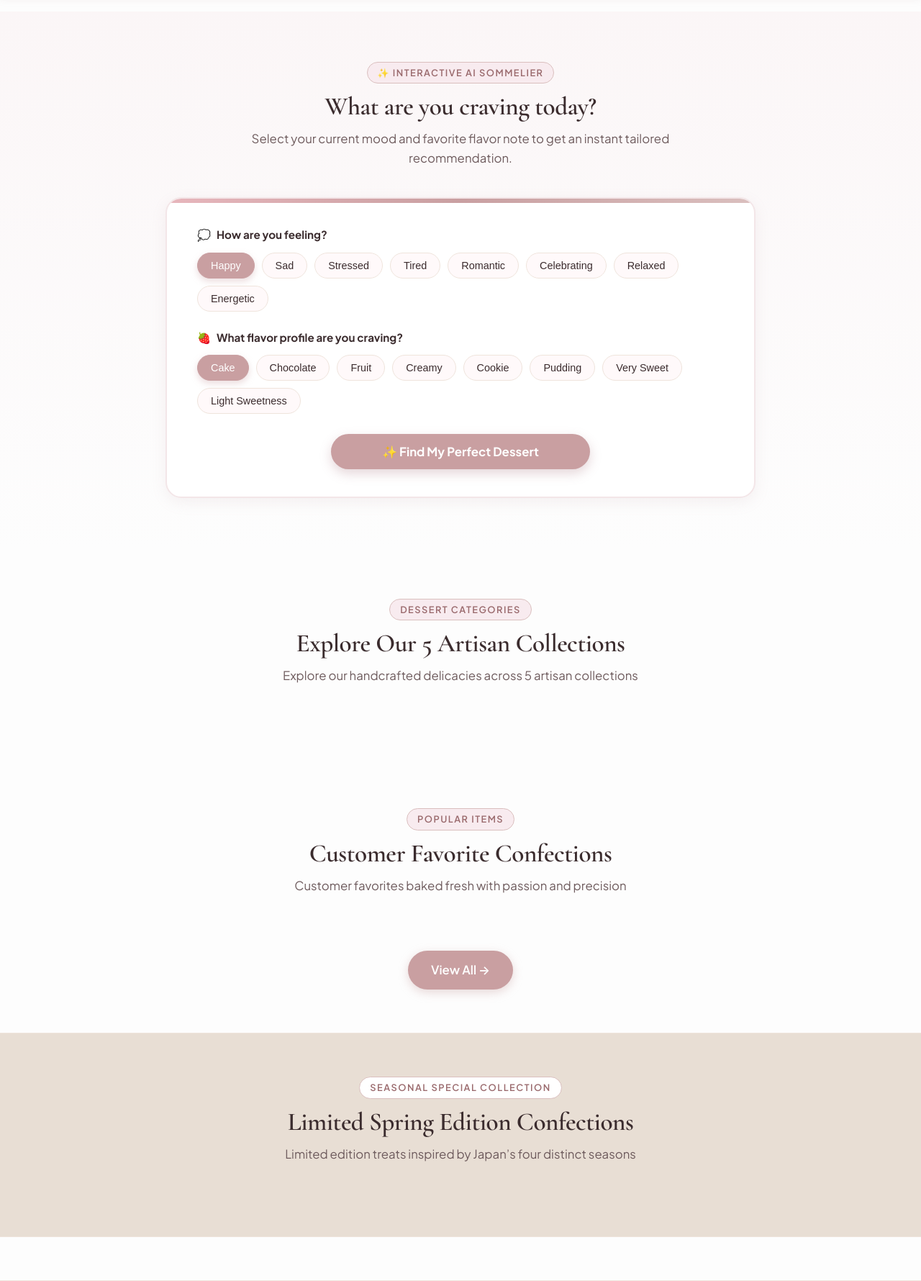
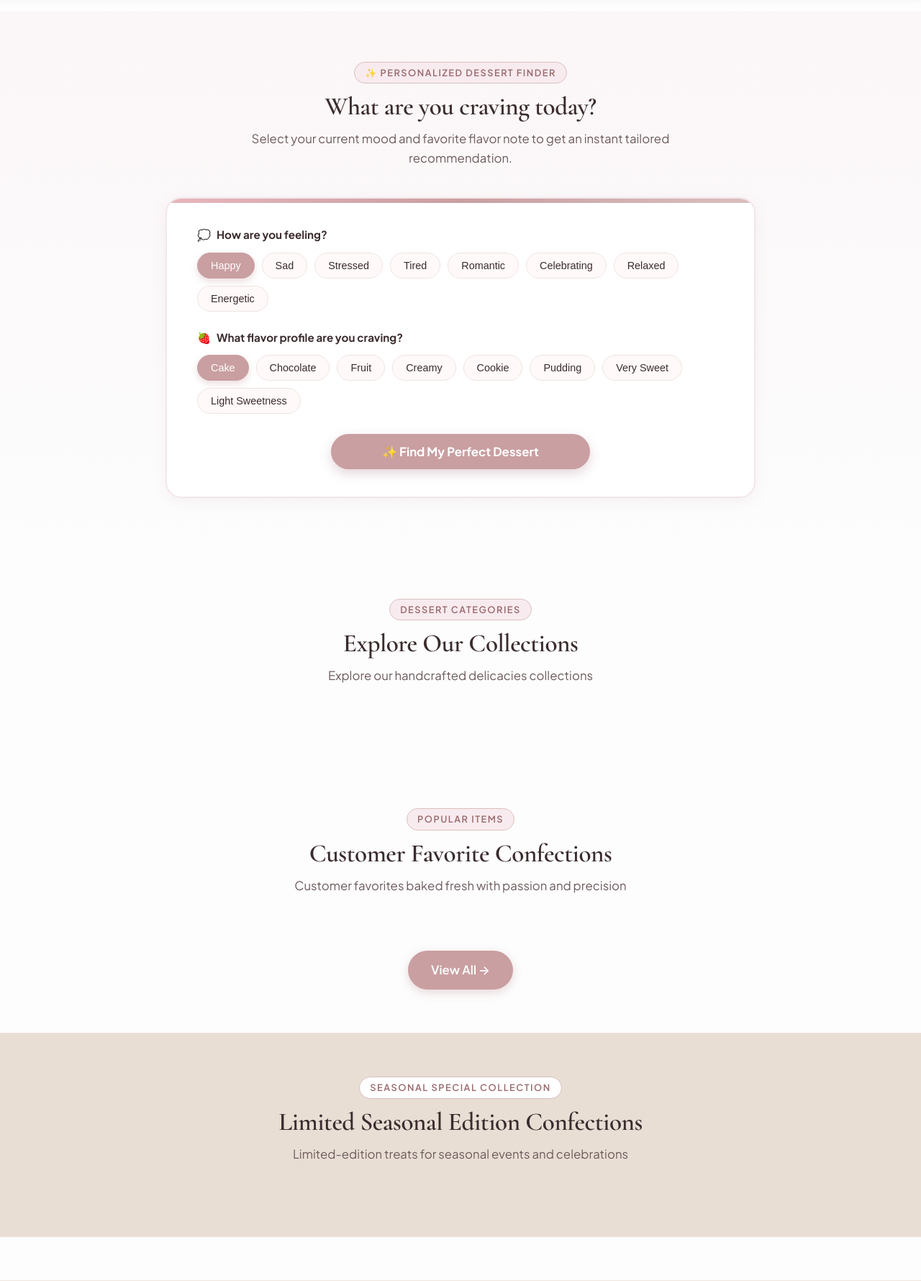
Before and after one commit to 2605038-max/sweetchoice, a PHP site: page /public/index.php in a window 1280 px wide. Shown: the part 111-1891 px from the top of the page at 72% size. Run offline with PHP 8.4, Linux system fonts and the light colour scheme; data that the repository does not hold is empty; some libraries are stand-ins or nearby versions.

Commit message:
Update project

```diff
--- a/includes/language.php
+++ b/includes/language.php
@@ -64,11 +64,11 @@ $translations = [
         'hero_subtitle' => 'Made fresh daily with Hokkaido cream, Kyoto matcha, and authentic seasonal fruits.',
         'hero_cta' => 'Order Now',
         'categories_title' => 'Dessert Categories',
-        'categories_subtitle' => 'Explore our handcrafted delicacies across 5 artisan collections',
+        'categories_subtitle' => 'Explore our handcrafted delicacies collections',
         'popular_title' => 'Popular Items',
         'popular_subtitle' => 'Customer favorites baked fresh with passion and precision',
         'seasonal_title' => 'Seasonal Special Collection',
-        'seasonal_subtitle' => 'Limited edition treats inspired by Japan’s four distinct seasons',
+        'seasonal_subtitle' => 'Limited-edition treats for seasonal events and celebrations',
         'view_all' => 'View All',
         'view_details' => 'View Details',
         'add_to_cart' => 'Add to Cart',
@@ -78,13 +78,13 @@ $translations = [
         'quick_add' => 'Quick Add',
 
         // AI Recommendation
-        'ai_section_badge' => 'Interactive AI Sommelier',
+        'ai_section_badge' => 'PERSONALIZED DESSERT FINDER',
         'ai_title' => 'What are you craving today?',
         'ai_subtitle' => 'Select your current mood and favorite flavor note to get an instant tailored recommendation.',
         'ai_mood_label' => 'How are you feeling?',
         'ai_taste_label' => 'What flavor profile are you craving?',
         'ai_button_find' => 'Find My Perfect Dessert',
-        'ai_result_title' => 'AI Recommended For You',
+        'ai_result_title' => 'Your Dessert Matches',
         'ai_reason_prefix' => 'Why this dessert:',
         'ai_select_prompt' => 'Pick a mood and taste above to see your personalized dessert pairing!',
         'ai_loading' => 'Analyzing flavor profiles & mood matching...',
@@ -248,11 +248,11 @@ $translations = [
         'hero_subtitle' => '北海道産純生クリームや京都宇治抹茶、旬の国産果実を使ったこだわりのお菓子を毎日焼き上げています。',
         'hero_cta' => '今すぐ注文する',
         'categories_title' => 'スイーツカテゴリー',
-        'categories_subtitle' => 'パティシエ自慢の5つのスイーツコレクション',
+        'categories_subtitle' => 'こだわりのスイーツコレクションをお楽しみください',
         'popular_title' => '人気のデザート',
         'popular_subtitle' => '多くのお客様に愛されている当店自慢の定番スイーツ',
         'seasonal_title' => '季節の限定コレクション',
-        'seasonal_subtitle' => '日本の四季折々の恵みを閉じ込めた期間限定スイーツ',
+        'seasonal_subtitle' => '季節のイベントやお祝いを彩る限定スイーツ',
         'view_all' => 'すべて見る',
         'view_details' => '詳細を見る',
         'add_to_cart' => 'カートに入れる',
@@ -262,13 +262,13 @@ $translations = [
         'quick_add' => '簡単追加',
 
         // AI Recommendation
-        'ai_section_badge' => 'AIスイーツソムリエ',
+        'ai_section_badge' => 'ぴったりスイーツ探し',
         'ai_title' => '今日の気分にぴったりのデザートを見つけよう',
-        'ai_subtitle' => 'いまの気分とお好みの味を選ぶだけで、AIがあなたに最適なデザートを提案します。',
+        'ai_subtitle' => '今の気分とお好みの味を選ぶだけで、あなたにぴったりのデザートが見つかります。。',
         'ai_mood_label' => '今の気分は？',
         'ai_taste_label' => 'どんなテイストをお探しですか？',
         'ai_button_find' => 'おすすめを診断する',
-        'ai_result_title' => 'AIのおすすめスイーツ',
+        'ai_result_title' => 'おすすめのスイーツ',
         'ai_reason_prefix' => 'おすすめの理由：',
         'ai_select_prompt' => '上の気分とテイストを選んで「おすすめを診断する」を押してください。',
         'ai_loading' => '気分とテイストから最適なスイーツを解析中...',
--- a/public/index.php
+++ b/public/index.php
@@ -143,8 +143,8 @@ $seasonalProducts = $seasonStmt->fetchAll();
         <div id="ai-result-section" class="ai-recommendation-card ai-result-card-wrapper" style="display: none;">
             <div class="ai-result-header">
                 <div>
-                    <span class="ai-result-badge">AI Sommelier Pairing</span>
-                    <h3 class="ai-result-heading"><?= e(__('ai_result_title', 'AI Recommended For You')); ?></h3>
+                    <span class="ai-result-badge">Perfect Dessert Pairings</span>
+                    <h3 class="ai-result-heading"><?= e(__('ai_result_title', 'Your Dessert Matches')); ?></h3>
                 </div>
                 <button type="button" id="ai-choose-again-btn" class="btn btn-secondary btn-sm ai-choose-again-btn">
                     <?= isJapanese() ? '↺ もう一度選ぶ' : '↺ Choose Again'; ?>
@@ -163,8 +163,8 @@ $seasonalProducts = $seasonStmt->fetchAll();
     <div class="container">
         <div class="section-header">
             <span class="section-tag"><?= e(__('categories_title', 'Dessert Categories')); ?></span>
-            <h2 class="section-title"><?= isJapanese() ? 'パティシエ自慢のコレクション' : 'Explore Our 5 Artisan Collections'; ?></h2>
-            <p class="section-subtitle"><?= e(__('categories_subtitle', 'Explore our handcrafted delicacies across 5 artisan collections')); ?></p>
+            <h2 class="section-title"><?= isJapanese() ? 'パティシエのコレクション' : 'Explore Our  Collections'; ?></h2>
+            <p class="section-subtitle"><?= e(__('categories_subtitle', 'Explore our handcrafted delicacies collections')); ?></p>
         </div>
 
         <div class="category-grid">
@@ -250,8 +250,8 @@ $seasonalProducts = $seasonStmt->fetchAll();
     <div class="container">
         <div class="section-header">
             <span class="section-tag" style="background:#FFFFFF;"><?= e(__('seasonal_title', 'Seasonal Special Collection')); ?></span>
-            <h2 class="section-title"><?= isJapanese() ? '日本の四季を閉じ込めた限定スイーツ' : 'Limited Spring Edition Confections'; ?></h2>
-            <p class="section-subtitle"><?= e(__('seasonal_subtitle', 'Limited edition treats inspired by Japan’s four distinct seasons')); ?></p>
+            <h2 class="section-title"><?= isJapanese() ? '期間限定デザート' : 'Limited Seasonal Edition Confections'; ?></h2>
+            <p class="section-subtitle"><?= e(__('seasonal_subtitle', 'Limited-edition treats for seasonal events and celebrations')); ?></p>
         </div>
 
         <div class="product-grid" style="grid-template-columns: repeat(auto-fill, minmax(320px, 1fr));">
```
Also changed, not shown: uploads/products/prod_1792633756_90d679ca.jpeg (added).
